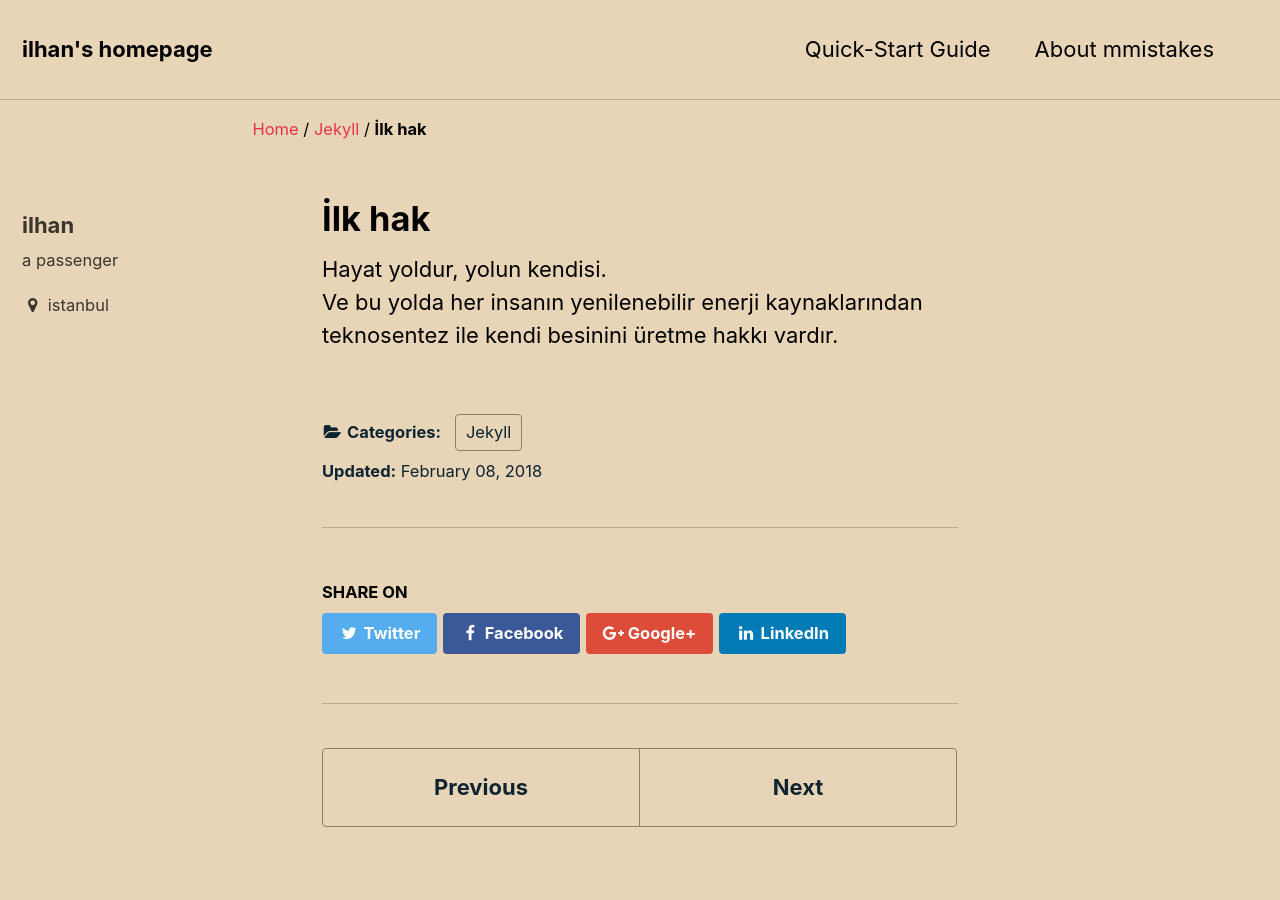
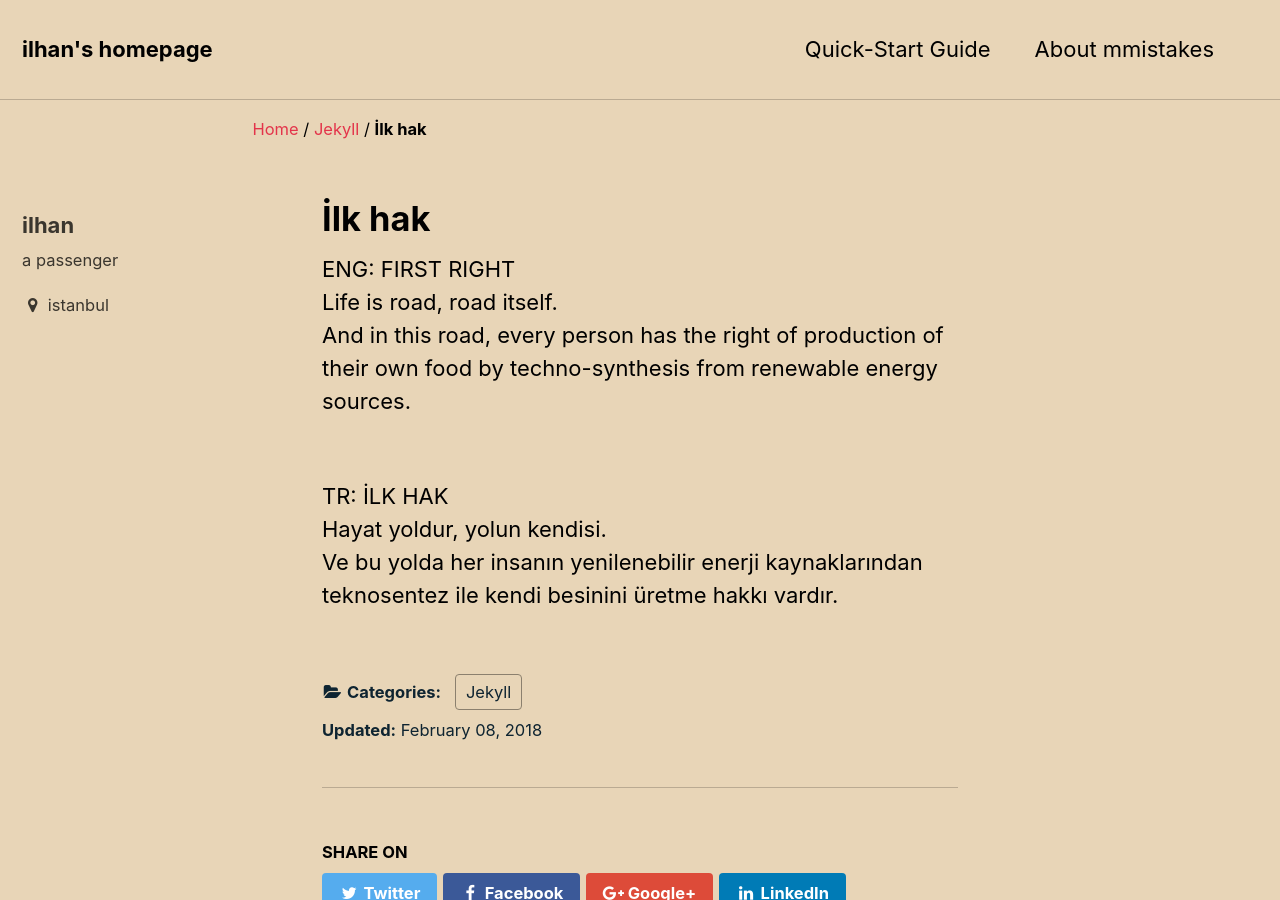
Before and after one commit to ilhangoren/ilhangoren.github.io, a Jekyll site: the page built from _posts/2018-2-08-İlk hak.md, in a window 1280 px wide and 900 px high. Built offline with Jekyll 4.4.1, drawn with Linux system fonts in a browser that asks for light colours.

Commit message:
ilk hak edit

```diff
--- a/_posts/2018-2-08-İlk hak.md
+++ b/_posts/2018-2-08-İlk hak.md
@@ -4,6 +4,13 @@ categories:
   - Jekyll
 layout: single
 ---
+ENG:
+FIRST RIGHT<br>
+Life is road, road itself.<br>
+And in this road, every person has the right of production of their own food by techno-synthesis from renewable energy sources.<br>
 
+<br>
+TR:
+İLK HAK<br>
 Hayat yoldur, yolun kendisi.<br>
 Ve bu yolda her insanın yenilenebilir enerji kaynaklarından teknosentez ile kendi besinini üretme hakkı vardır.<br>
```
